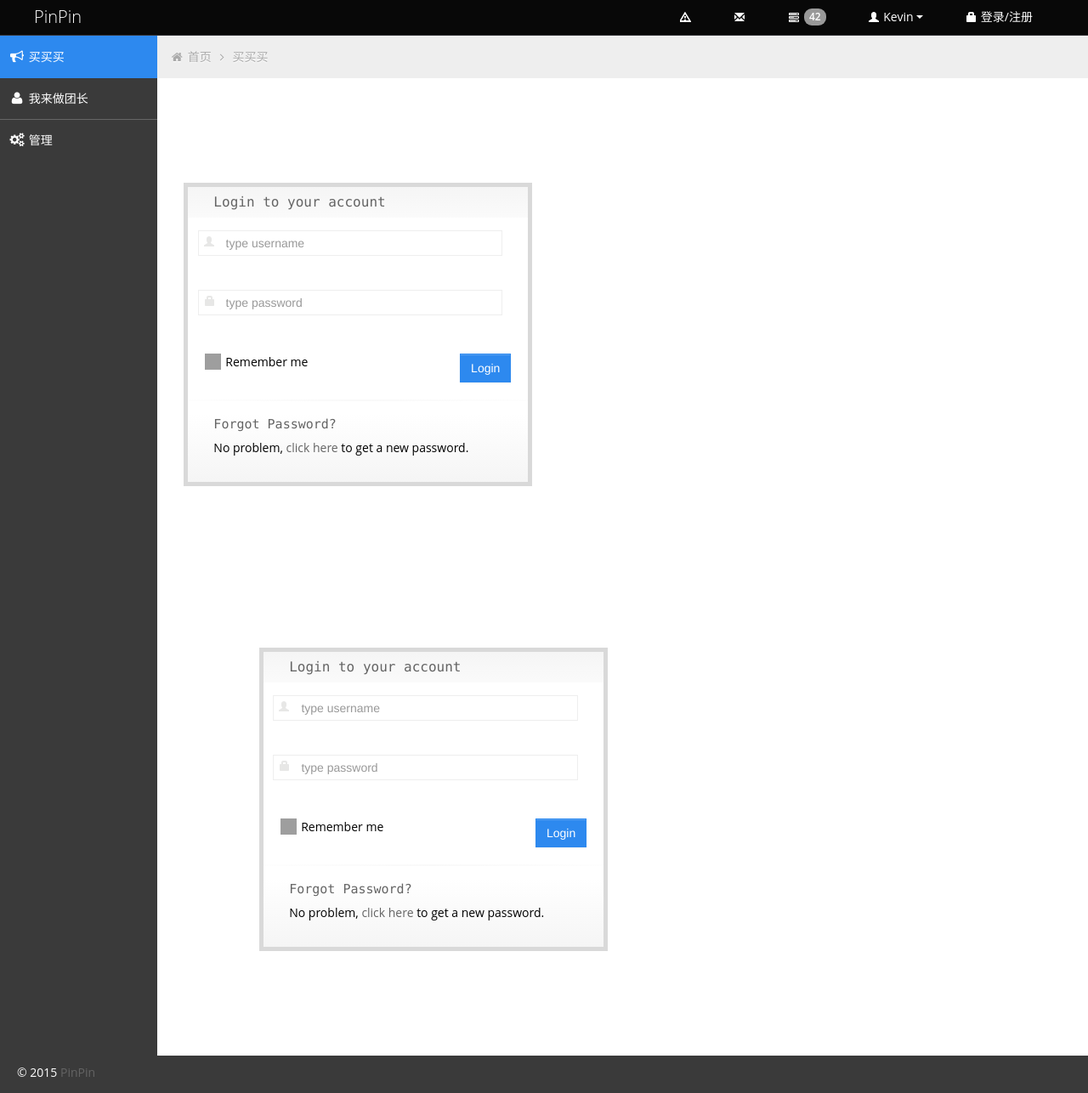
After one commit to xking102/pinpin, a Flask app: template templates/user/login.html in a window 1280 px wide. The commit adds this page. Shown: the whole page at 85% size. Run offline with Flask 2, Linux system fonts and the light colour scheme; the template is opened without the code that fills it, so the values that code supplies are empty; some libraries are stand-ins or nearby versions; some web fonts are replaced; grey boxes are pictures that could not be loaded.

Commit message:
login view

```diff
--- a/templates/group/index.html
+++ b/templates/group/index.html
@@ -1,17 +1,15 @@
 {% extends "layout.html" %}
 {% block content %}
     <div class="row-fluid">
-
 
         <div id="app">
 
 
         </div>
-
+     </div>
     {% endblock %}
     {% block scripts %}
         <!-- start: JavaScript-->
-
         <script src="/static/js/lib/jquery-1.9.1.min.js"></script>
         <script src="/static/js/lib/jquery-migrate-1.0.0.min.js"></script>
 
@@ -28,7 +26,6 @@
         <script src='/static/js/lib/fullcalendar.min.js'></script>
 
         <script src='/static/js/lib/jquery.dataTables.min.js'></script>
-
         <script src="/static/js/lib/excanvas.js"></script>
         <script src="/static/js/lib/jquery.flot.js"></script>
         <script src="/static/js/lib/jquery.flot.pie.js"></script>
@@ -64,7 +61,6 @@
         <script src="/static/js/lib/counter.js"></script>
 
         <script src="/static/js/lib/retina.js"></script>
-
         <script src="/static/js/lib/custom.js"></script>
         <!-- end: JavaScript-->
         <script src="/static/js/build/groupsindex.js"></script>
--- a/templates/layout.html
+++ b/templates/layout.html
@@ -23,7 +23,6 @@
         <link href='http://fonts.useso.com/css?family=Open+Sans:300italic,400italic,600italic,700italic,800italic,400,300,600,700,800&subset=latin,cyrillic-ext,latin-ext' rel='stylesheet' type='text/css'>
         <!-- end: CSS -->
 
-
         <!-- The HTML5 shim, for IE6-8 support of HTML5 elements -->
         <!--[if lt IE 9]>
         <script src="http://html5shim.googlecode.com/svn/trunk/html5.js"></script>
@@ -42,7 +41,6 @@
 
 
     </head>
-
     <body>
         <!-- start: Header -->
         <div class="navbar">
@@ -142,8 +140,6 @@
                                 </li>
                             </ul>
                             </li> <!-- end: noti Dropdown -->
-
-
                             <!-- start: Message Dropdown -->
                             <li class="dropdown hidden-phone">
                                 <a class="btn dropdown-toggle" data-toggle="dropdown" href="#">
@@ -240,7 +236,6 @@
                                 </ul>
                             </li>
                             <!-- end: Message Dropdown -->
-
                             <!-- start: task Dropdown -->
                             <li class="dropdown hidden-phone">
                                 <a class="btn dropdown-toggle" data-toggle="dropdown" href="#">
@@ -304,7 +299,6 @@
                             </li>
                             <!-- end:  task Dropdown -->
 
-
                             <!-- start: User Dropdown -->
                             <li class="dropdown">
                                 <a class="btn dropdown-toggle" data-toggle="dropdown" href="#">
@@ -320,15 +314,13 @@
                                 </ul>
                             </li>
                             <!-- end: User Dropdown -->
-
                             <!-- start: User login -->
                             <li>
-                            <a class="btn" href="#">
+                                <a class="btn" href="/login">
                                     <i class="halflings-icon white lock"></i> 登录/注册
                                 </a>
                             </li>
                             <!-- end: User Dropdown -->
-
                         </ul>
                     </div>
                     <!-- end: Header Menu -->
@@ -351,7 +343,7 @@
                                 <a class="dropmenu" href="#"><i class="icon-cogs"></i><span class="hidden-tablet"> 管理</span></a>
                                 <ul>
                                     <li><a class="submenu" href="#"><i class="icon-bullhorn"></i><span class="hidden-tablet"> 我开的团</span></a></li>
-                                <li><a class="submenu" href="#"><i class="icon-tasks"></i><span class="hidden-tablet"> 我的订单</span></a></li>
+                                    <li><a class="submenu" href="/u/order"><i class="icon-tasks"></i><span class="hidden-tablet"> 我的订单</span></a></li>
                                 </ul>
                             </li>
                         </ul>
@@ -373,7 +365,6 @@
                         </li>
                         <li><a href="#">买买买</a></li>
                     </ul>
-
                     <div class="row-fluid">
 
                         {% block content %}
@@ -381,8 +372,6 @@
                         {% endblock %}
 
                     </div>
-
-
 
 
 
@@ -402,16 +391,13 @@
 
 
                     <footer>
-
                         <p>
                             <span style="text-align:left;float:left">&copy; 2015 <a href="http://pinpin.com" alt="PinPin">PinPin</a></span>
 
                         </p>
-
                     </footer>
                     {% block scripts %}
                         <!-- start: JavaScript-->
-
                         <script src="/static/js/lib/jquery-1.9.1.min.js"></script>
                         <script src="/static/js/lib/jquery-migrate-1.0.0.min.js"></script>
 
@@ -428,7 +414,6 @@
                         <script src='/static/js/lib/fullcalendar.min.js'></script>
 
                         <script src='/static/js/lib/jquery.dataTables.min.js'></script>
-
                         <script src="/static/js/lib/excanvas.js"></script>
                         <script src="/static/js/lib/jquery.flot.js"></script>
                         <script src="/static/js/lib/jquery.flot.pie.js"></script>
@@ -464,7 +449,6 @@
                         <script src="/static/js/lib/counter.js"></script>
 
                         <script src="/static/js/lib/retina.js"></script>
-
                         <script src="/static/js/lib/custom.js"></script>
                         <!-- end: JavaScript-->
                         {%- endblock scripts %}
--- /dev/null
+++ b/templates/user/login.html
@@ -0,0 +1,129 @@
+{% extends "layout.html" %}
+{% block content %}
+    <div class="row-fluid">
+
+        <div class="span5">
+            <div class="login-box">
+                <h2>Login to your account</h2>
+                <form class="form-horizontal" action="#" method="post">
+                    <fieldset>
+
+                        <div class="input-prepend" title="Username">
+                            <span class="add-on"><i class="halflings-icon user"></i></span>
+                            <input class="input-large span10" name="username" id="username" type="text" placeholder="type username"/>
+                        </div>
+                        <div class="clearfix"></div>
+                        <div class="input-prepend" title="Password">
+                            <span class="add-on"><i class="halflings-icon lock"></i></span>
+                            <input class="input-large span10" name="password" id="password" type="password" placeholder="type password"/>
+                        </div>
+                        <div class="clearfix"></div>
+
+                        <label class="remember" for="remember"><input type="checkbox" id="remember" />Remember me</label>
+                        <div class="button-login">
+                            <button type="submit" class="btn btn-primary">Login</button>
+                        </div>
+                        <div class="clearfix"></div>
+                    </form>
+                    <hr>
+                    <h3>Forgot Password?</h3>
+                    <p>
+                        No problem, <a href="#">click here</a> to get a new password.
+                    </p>
+                    </div><!--/span-->
+                    </div><!--/row-->
+
+
+                    <div class="span7">
+                        <div class="login-box">
+                            <h2>Login to your account</h2>
+                            <form class="form-horizontal" action="#" method="post">
+                                <fieldset>
+
+                                    <div class="input-prepend" title="Username">
+                                        <span class="add-on"><i class="halflings-icon user"></i></span>
+                                        <input class="input-large span10" name="username" id="username" type="text" placeholder="type username"/>
+                                    </div>
+                                    <div class="clearfix"></div>
+                                    <div class="input-prepend" title="Password">
+                                        <span class="add-on"><i class="halflings-icon lock"></i></span>
+                                        <input class="input-large span10" name="password" id="password" type="password" placeholder="type password"/>
+                                    </div>
+                                    <div class="clearfix"></div>
+
+                                    <label class="remember" for="remember"><input type="checkbox" id="remember" />Remember me</label>
+                                    <div class="button-login">
+                                        <button type="submit" class="btn btn-primary">Login</button>
+                                    </div>
+                                    <div class="clearfix"></div>
+                                </form>
+                                <hr>
+                                <h3>Forgot Password?</h3>
+                                <p>
+                                    No problem, <a href="#">click here</a> to get a new password.
+                                </p>
+                                </div><!--/span-->
+                                </div><!--/row-->
+                            </div>
+
+
+
+                        </div>
+
+                    {% endblock %}
+                    {% block scripts %}
+                        <!-- start: JavaScript-->
+                        <script src="/static/js/lib/jquery-1.9.1.min.js"></script>
+                        <script src="/static/js/lib/jquery-migrate-1.0.0.min.js"></script>
+
+                        <script src="/static/js/lib/jquery-ui-1.10.0.custom.min.js"></script>
+
+                        <script src="/static/js/lib/jquery.ui.touch-punch.js"></script>
+
+                        <script src="/static/js/lib/modernizr.js"></script>
+
+                        <script src="/static/js/lib/bootstrap.min.js"></script>
+
+                        <script src="/static/js/lib/jquery.cookie.js"></script>
+
+                        <script src='/static/js/lib/fullcalendar.min.js'></script>
+
+                        <script src='/static/js/lib/jquery.dataTables.min.js'></script>
+                        <script src="/static/js/lib/excanvas.js"></script>
+                        <script src="/static/js/lib/jquery.flot.js"></script>
+                        <script src="/static/js/lib/jquery.flot.pie.js"></script>
+                        <script src="/static/js/lib/jquery.flot.stack.js"></script>
+                        <script src="/static/js/lib/jquery.flot.resize.min.js"></script>
+
+                        <script src="/static/js/lib/jquery.chosen.min.js"></script>
+
+                        <script src="/static/js/lib/jquery.uniform.min.js"></script>
+
+                        <script src="/static/js/lib/jquery.cleditor.min.js"></script>
+
+                        <script src="/static/js/lib/jquery.noty.js"></script>
+
+                        <script src="/static/js/lib/jquery.elfinder.min.js"></script>
+
+                        <script src="/static/js/lib/jquery.raty.min.js"></script>
+
+                        <script src="/static/js/lib/jquery.iphone.toggle.js"></script>
+
+                        <script src="/static/js/lib/jquery.uploadify-3.1.min.js"></script>
+
+                        <script src="/static/js/lib/jquery.gritter.min.js"></script>
+
+                        <script src="/static/js/lib/jquery.imagesloaded.js"></script>
+
+                        <script src="/static/js/lib/jquery.masonry.min.js"></script>
+
+                        <script src="/static/js/lib/jquery.knob.modified.js"></script>
+
+                        <script src="/static/js/lib/jquery.sparkline.min.js"></script>
+
+                        <script src="/static/js/lib/counter.js"></script>
+
+                        <script src="/static/js/lib/retina.js"></script>
+                        <script src="/static/js/lib/custom.js"></script>
+
+                        {%- endblock scripts %}
```
Lines whose indentation alone changed are shown as unchanged.
